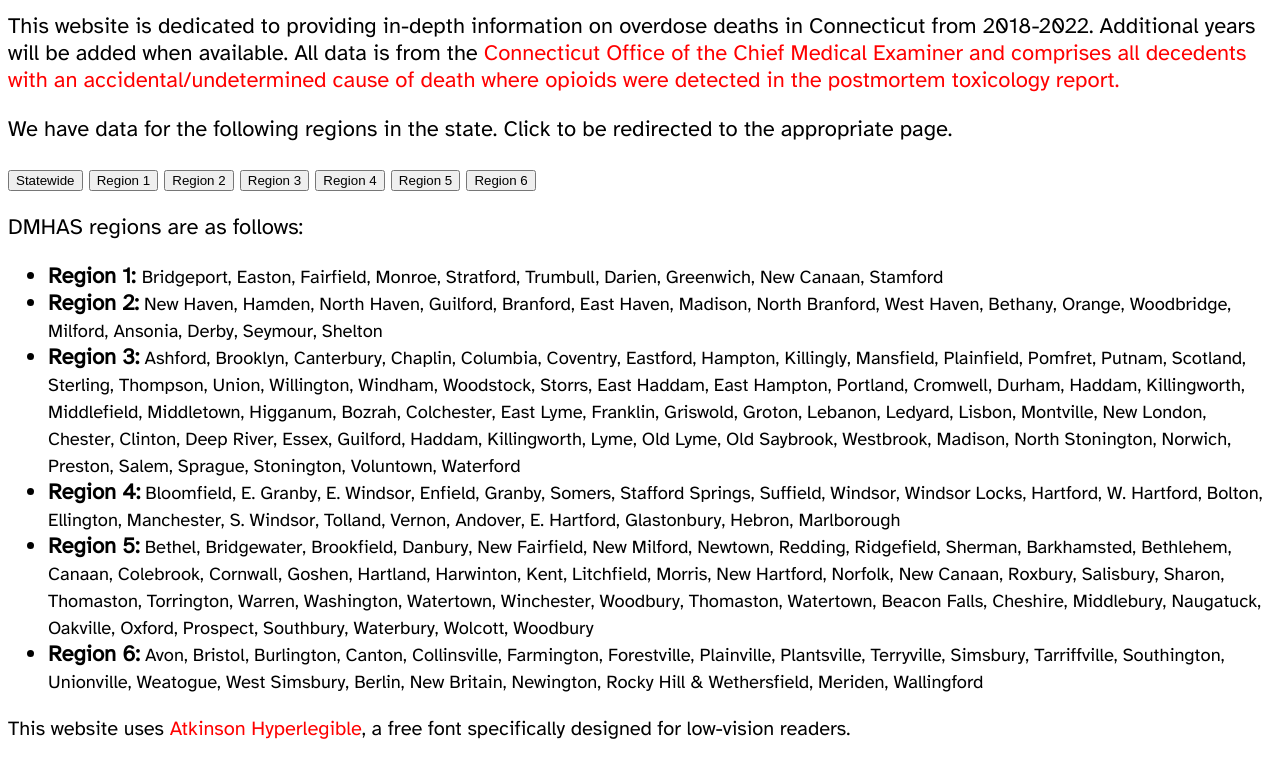
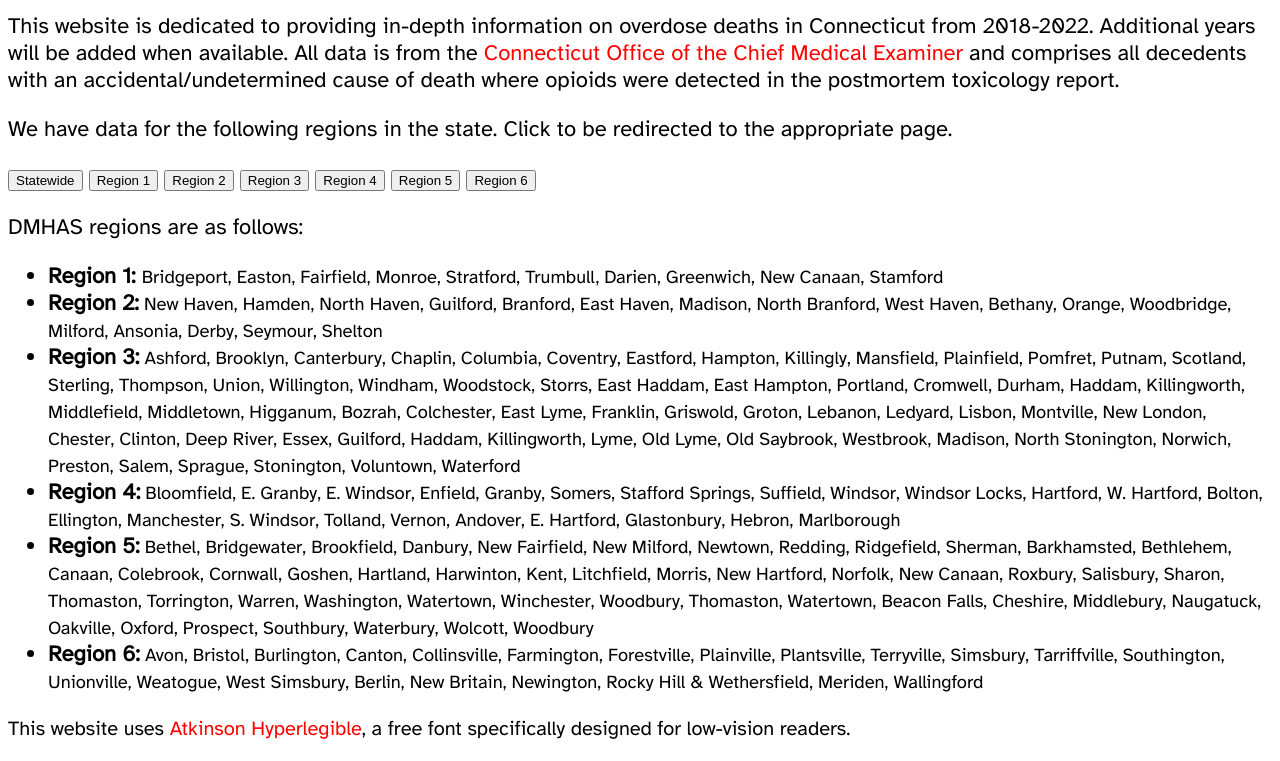
Before and after one commit to ctoverdosedeath/ctoverdosedeath.github.io, a plain HTML site: page index.html in a window 1280 px wide. Shown: the part 84-845 px from the top of the page. Drawn offline with Linux system fonts and the light colour scheme.

Commit message:
fixed link in index

```diff
--- a/index.html
+++ b/index.html
@@ -36,7 +36,7 @@ a:active {
 
 <h2 style="text-align:center">Overdose deaths in Connecticut</h2>
 
-<p>This website is dedicated to providing in-depth information on overdose deaths in Connecticut from 2018-2022. Additional years will be added when available. All data is from the <a href="https://portal.ct.gov/ocme">Connecticut Office of the Chief Medical Examiner and comprises all decedents with an accidental/undetermined cause of death where opioids were detected in the postmortem toxicology report.</a></p>
+<p>This website is dedicated to providing in-depth information on overdose deaths in Connecticut from 2018-2022. Additional years will be added when available. All data is from the <a href="https://portal.ct.gov/ocme">Connecticut Office of the Chief Medical Examiner</a> and comprises all decedents with an accidental/undetermined cause of death where opioids were detected in the postmortem toxicology report.</p>
 
 <p>We have data for the following regions in the state. Click to be redirected to the appropriate page. </p>
 
```
